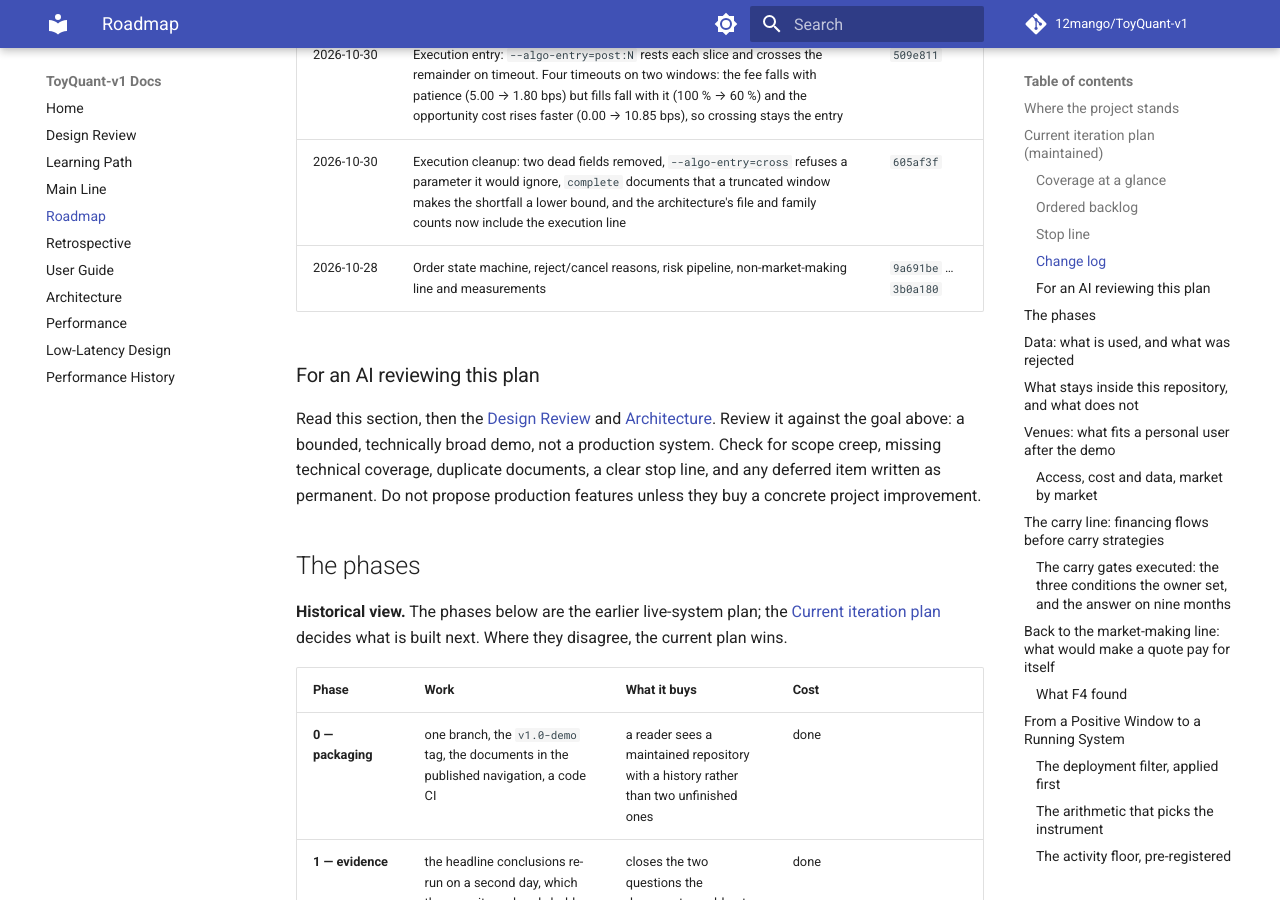
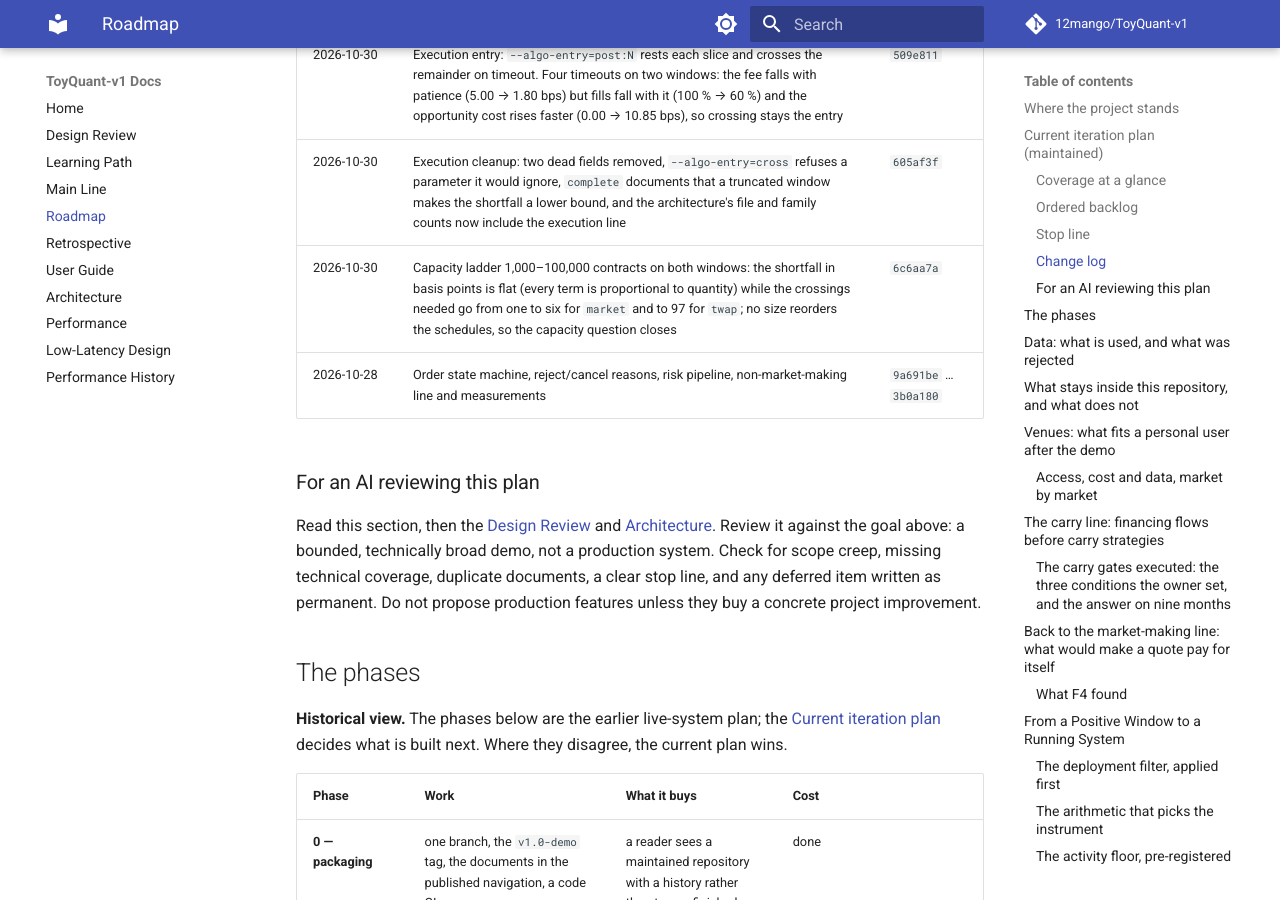
Before and after one commit to 12mango/ToyQuant-v1, an MkDocs documentation site: the page built from docs/ROADMAP.md, in a window 1280 px wide and 900 px high, scrolled down 6391 px. Built offline with MkDocs 1.6.1 and Material for MkDocs 9.7.7, drawn with Linux system fonts in a browser that asks for light colours; comment, search, counter and statistics services are not loaded.

Commit message:
Docs: record the capacity ladder commit

```diff
--- a/docs/ROADMAP.md
+++ b/docs/ROADMAP.md
@@ -132,6 +132,7 @@ frozen, and a next item needs the same kind of request and a row here.
 | 2026-10-30 | Execution benchmark: the parent is also measured against the time-weighted midpoint of its own window. `twap` lands within 3.2 bps of it in every cell while a single crossing sits at −11.92 and +7.79, so the crossing is a drift bet and the schedule pays a stable half point | `bbbe087` |
 | 2026-10-30 | Execution entry: `--algo-entry=post:N` rests each slice and crosses the remainder on timeout. Four timeouts on two windows: the fee falls with patience (5.00 → 1.80 bps) but fills fall with it (100 % → 60 %) and the opportunity cost rises faster (0.00 → 10.85 bps), so crossing stays the entry | `509e811` |
 | 2026-10-30 | Execution cleanup: two dead fields removed, `--algo-entry=cross` refuses a parameter it would ignore, `complete` documents that a truncated window makes the shortfall a lower bound, and the architecture's file and family counts now include the execution line | `605af3f` |
+| 2026-10-30 | Capacity ladder 1,000–100,000 contracts on both windows: the shortfall in basis points is flat (every term is proportional to quantity) while the crossings needed go from one to six for `market` and to 97 for `twap`; no size reorders the schedules, so the capacity question closes | `6c6aa7a` |
 | 2026-10-28 | Order state machine, reject/cancel reasons, risk pipeline, non-market-making line and measurements | `9a691be` … `3b0a180` |
 
 ### For an AI reviewing this plan
```
